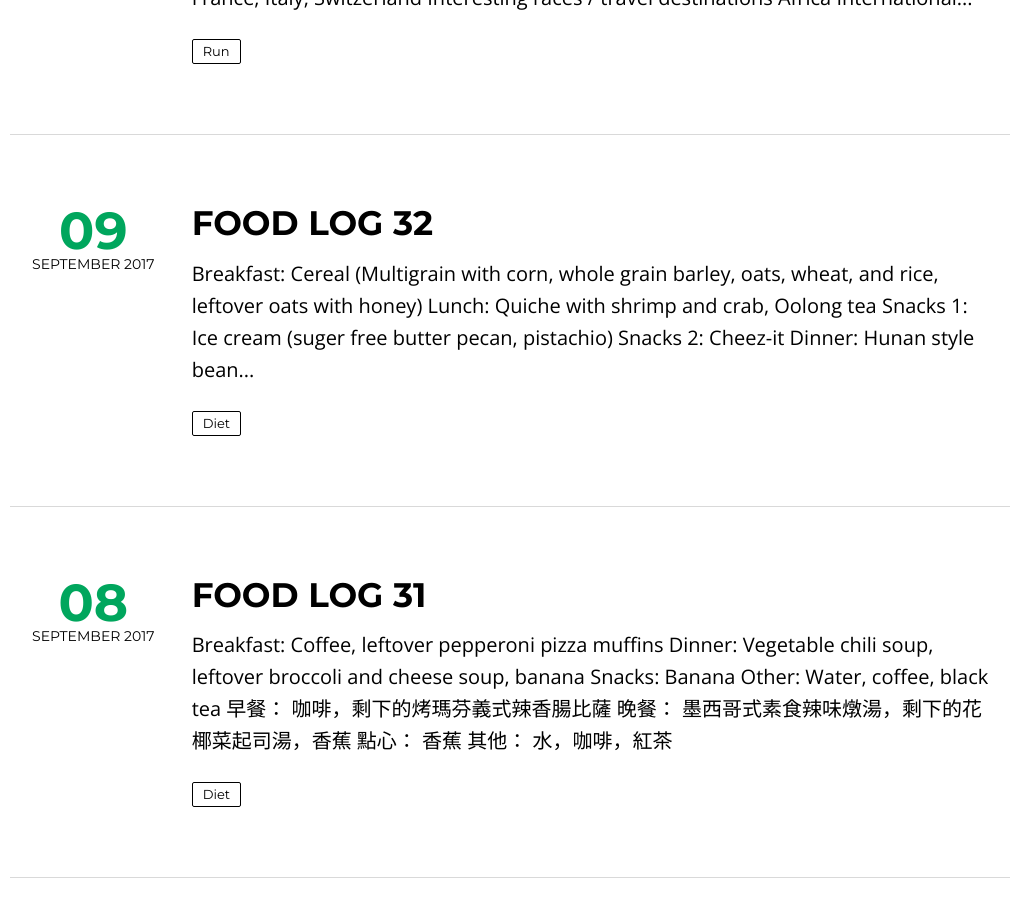
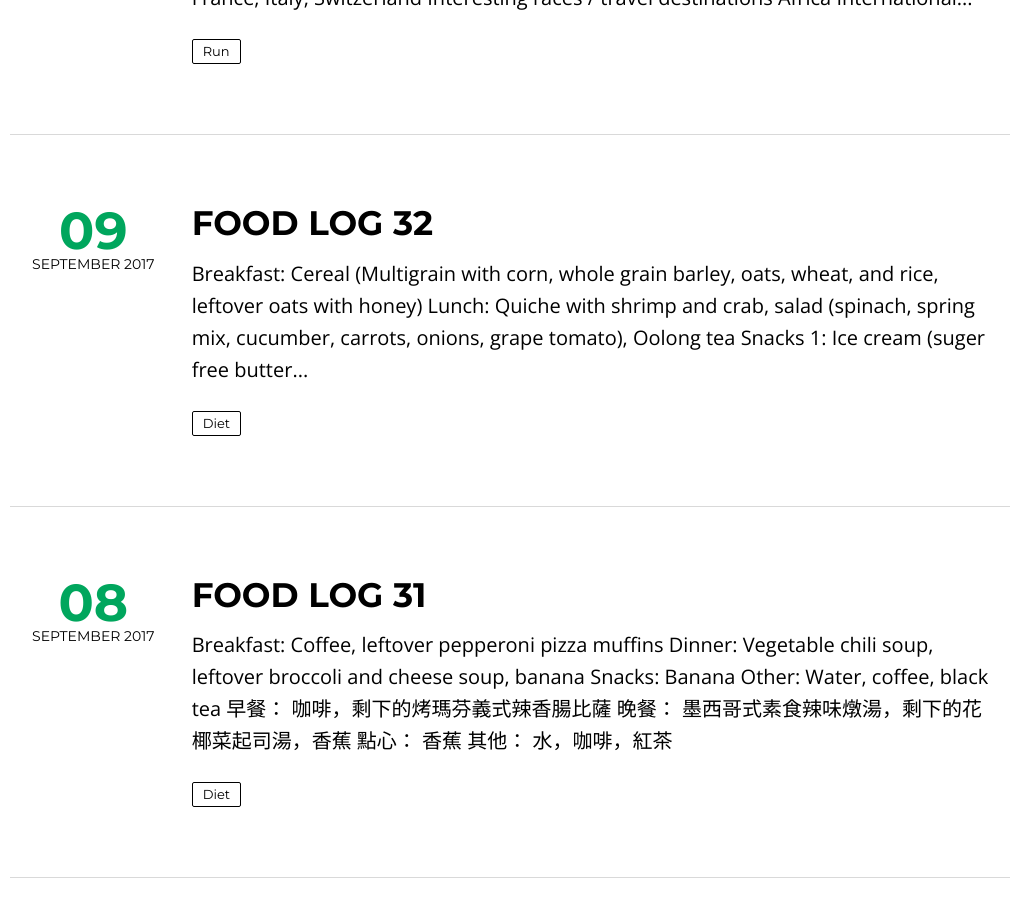
Before and after one commit to kcmlin/kcmlin.github.io, a Jekyll site: the page built from index.html, in a window 1280 px wide and 900 px high, scrolled down 1149 px. Shown: the whole window, without its empty margins (130-1148 px from the left). Built offline with Jekyll 4.4.1, drawn with Linux system fonts in a browser that asks for light colours; nearby versions of some CDN libraries; the list of posts is cut into pages by our own code.

Commit message:
Update 2017-09-09-food32.md

```diff
--- a/_posts/2017-09-09-food32.md
+++ b/_posts/2017-09-09-food32.md
@@ -12,13 +12,13 @@ published: true
 ---
 
 * **Breakfast**: Cereal (Multigrain with corn, whole grain barley, oats, wheat, and rice, leftover oats with honey)
-* **Lunch**: Quiche with shrimp and crab, Oolong tea
+* **Lunch**: Quiche with shrimp and crab, salad (spinach, spring mix, cucumber, carrots, onions, grape tomato), Oolong tea
 * **Snacks 1**: Ice cream (suger free butter pecan, pistachio)
 * **Snacks 2**: Cheez-it
 * **Dinner**: Hunan style bean curd with rice
 <hr>
 * **早餐**： 麥片（含玉米，全榖大麥，燕麥，小麥，米的綜合穀物；剩下的蜂蜜燕麥）
-* **午餐**： 蟹肉蝦仁法式鹹派，烏龍茶
+* **午餐**： 蟹肉蝦仁法式鹹派，沙拉（菠菜，蔬菜雜燴，黃瓜，胡蘿蔔，洋蔥，小蕃茄），烏龍茶
 * **點心 1**： 冰淇淋（無糖奶油山核桃，開心果）
 * **點心 2**： 起司餅乾
 * **晚餐**： 湖南式豆腐炒蔬菜，白飯
```
